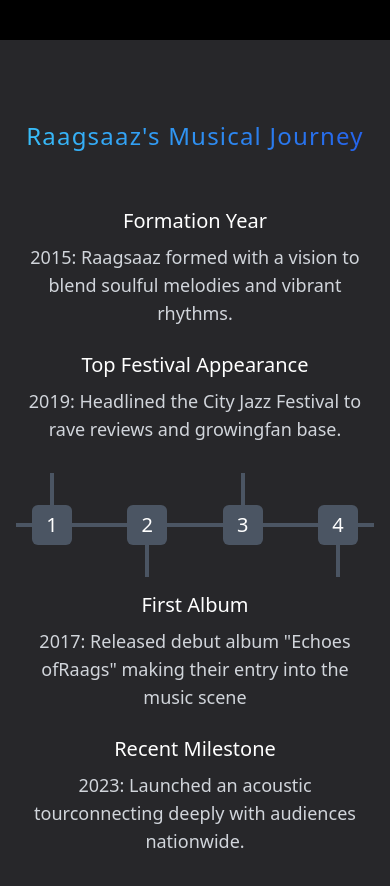
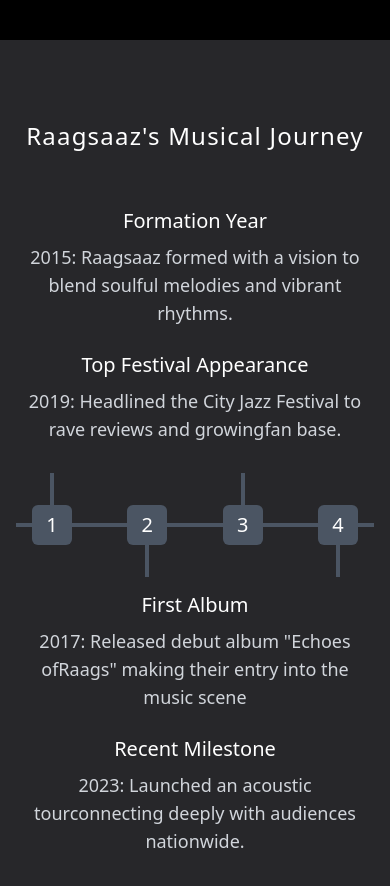
Before and after one commit to varenya-7/portfolio-raagsaaz, a React (Create React App) app: page / in a window 390 px wide. Shown: the part 2540-3426 px from the top of the page. Built offline with nearby package versions, Linux system fonts and the light colour scheme.

Commit message:
Add react-intersection-observer for scroll animations in Discography section

```diff
--- a/package.json
+++ b/package.json
@@ -11,6 +11,7 @@
     "react": "^19.1.0",
     "react-dom": "^19.1.0",
     "react-icons": "^5.5.0",
+    "react-intersection-observer": "^9.16.0",
     "react-scripts": "5.0.1",
     "react-slick": "^0.30.3",
     "slick-carousel": "^1.8.1",
--- a/src/components/Discography/Discography.jsx
+++ b/src/components/Discography/Discography.jsx
@@ -1,20 +1,30 @@
 import React from "react";
 import { motion } from "framer-motion";
+import { useInView } from "react-intersection-observer";
 
 const Discography = () => {
+  const [ref, inView] = useInView({
+    triggerOnce: false, // Always trigger when in view
+    threshold: 0.1,      // Trigger when 10% is visible
+  });
+
   return (
-    <section id="discography" className="py-20 bg-zinc-800">
-      <h1 className="text-2xl sm:text-3xl md:text-4xl lg:text-5xl font-medium mb-12 font-sans w-fit mx-auto lg:ml-28 lg:-mt-8 tracking-wider bg-gradient-to-r from-sky-400 to-blue-600 bg-clip-text text-transparent leading-[1.3] overflow-visible text-center lg:text-left pb-2">
+    <section id="discography" className="py-20 bg-zinc-800" ref={ref}>
+      <h1
+        className="text-2xl sm:text-3xl md:text-4xl lg:text-5xl font-medium mb-12 font-sans w-fit mx-auto lg:ml-28 lg:-mt-8 tracking-wider  leading-[1.3]  text-center lg:text-left pb-2"
+        initial={{ opacity: 0, y: 30 }}
+        animate={inView ? { opacity: 1, y: 0 } : {}}
+        transition={{ duration: 1 }}
+      >
         Raagsaaz's Musical Journey
       </h1>
 
       <div className="container mx-auto px-4">
         <div className="flex flex-col lg:flex-row max-w-5xl mx-auto mb-12 pb-8 sm:pb-10 lg:ml-28">
-          {/* Formation Year Section */}
           <motion.div
             className="lg:w-1/2"
             initial={{ opacity: 0, y: 20 }}
-            animate={{ opacity: 1, y: 0 }}
+            animate={inView ? { opacity: 1, y: 0 } : {}}
             transition={{ duration: 1.5 }}
           >
             <h2 className="text-xl sm:text-2xl font-medium text-white mb-2 text-center lg:text-left lg:ms-20">
@@ -28,11 +38,10 @@ const Discography = () => {
             </p>
           </motion.div>
 
-          {/* Top Festival Appearance Section */}
           <motion.div
             className="lg:w-[45%] mt-6 lg:mt-0"
             initial={{ opacity: 0, y: 20 }}
-            animate={{ opacity: 1, y: 0 }}
+            animate={inView ? { opacity: 1, y: 0 } : {}}
             transition={{ duration: 1.5, delay: 0.3 }}
           >
             <h2 className="text-xl sm:text-2xl font-medium text-white mb-2 text-center lg:text-left lg:ms-10">
@@ -47,21 +56,21 @@ const Discography = () => {
             </p>
           </motion.div>
         </div>
+
         <motion.div
           className="flex items-center justify-center relative mb-16"
           initial={{ opacity: 0 }}
-          animate={{ opacity: 1 }}
+          animate={inView ? { opacity: 1 } : {}}
           transition={{ duration: 1, delay: 0.6 }}
         >
           <div className="w-full h-1 bg-gray-600"></div>
-
           <div className="absolute flex justify-between w-full max-w-[800px] px-4 sm:px-8">
             {["1", "2", "3", "4"].map((num, index) => (
               <motion.div
                 key={index}
                 className="flex flex-col items-center"
                 initial={{ opacity: 0, y: 20 }}
-                animate={{ opacity: 1, y: 0 }}
+                animate={inView ? { opacity: 1, y: 0 } : {}}
                 transition={{ duration: 1, delay: 0.9 + index * 0.3 }}
               >
                 <div
@@ -81,12 +90,12 @@ const Discography = () => {
             ))}
           </div>
         </motion.div>
+
         <div className="flex flex-col lg:flex-row max-w-5xl mx-auto mb-12 pb-8 sm:pb-10 lg:ml-28">
-          {/* First Album Section */}
           <motion.div
             className="lg:w-1/2"
             initial={{ opacity: 0, y: 20 }}
-            animate={{ opacity: 1, y: 0 }}
+            animate={inView ? { opacity: 1, y: 0 } : {}}
             transition={{ duration: 1.5, delay: 1 }}
           >
             <h2 className="text-xl sm:text-2xl font-medium text-white mb-2 text-center lg:text-center lg:ml-[200px]">
@@ -100,11 +109,10 @@ const Discography = () => {
             </p>
           </motion.div>
 
-          {/* Recent Milestone Section */}
           <motion.div
             className="lg:w-[45%] mt-6 lg:mt-0"
             initial={{ opacity: 0, y: 20 }}
-            animate={{ opacity: 1, y: 0 }}
+            animate={inView ? { opacity: 1, y: 0 } : {}}
             transition={{ duration: 1.5, delay: 1.3 }}
           >
             <h2 className="text-xl sm:text-2xl font-medium text-white mb-2 text-center lg:text-center lg:ml-[145px]">
--- a/src/components/Hero/Hero.jsx
+++ b/src/components/Hero/Hero.jsx
@@ -37,7 +37,7 @@ const Hero = () => {
           Book Now
         </motion.button>
       </motion.div>
-      {/* {showForm && <BookingForm onClose={() => setShowForm(false)} />} */}
+      {showForm && <BookingForm onClose={() => setShowForm(false)} />}
     </section>
   );
 };
```
Also changed, not shown: 1 other file (tests, documents, lock files or other folders).
